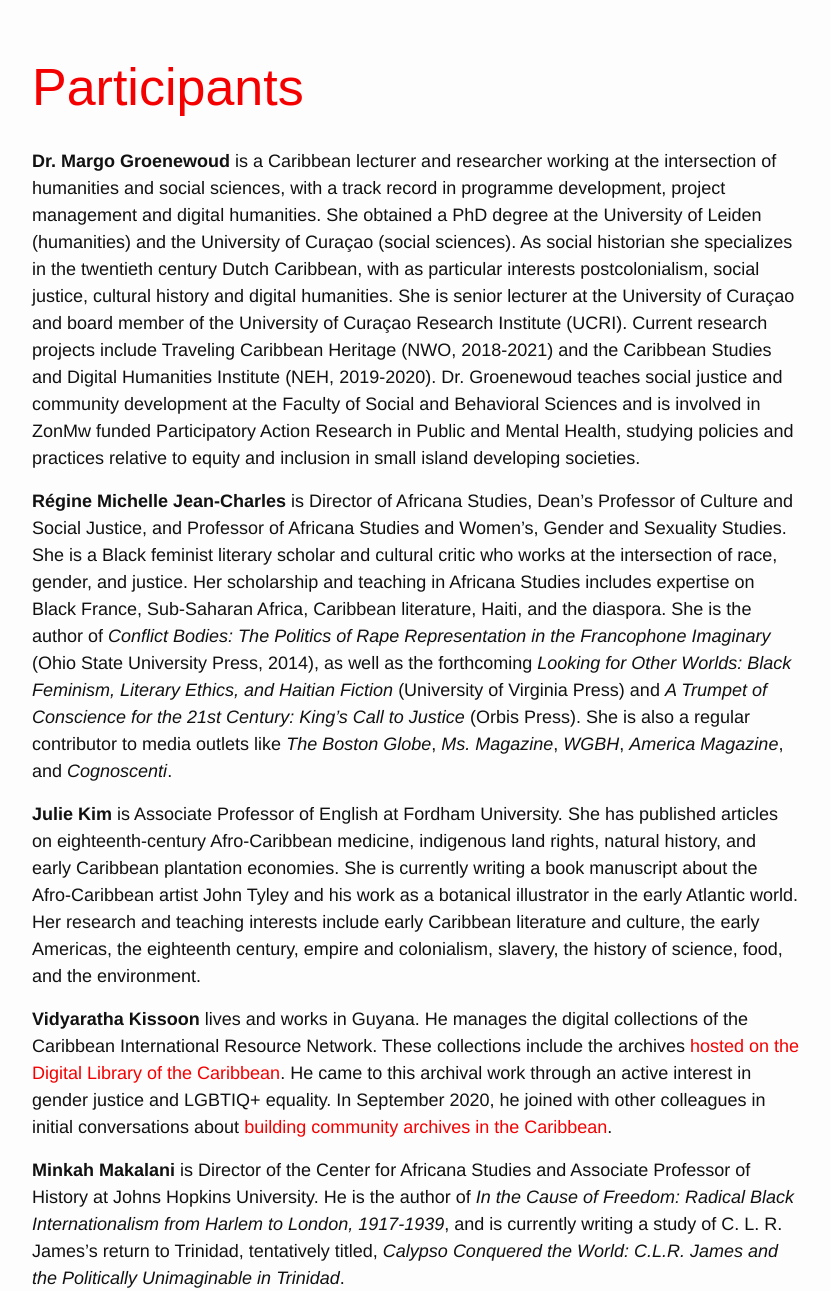
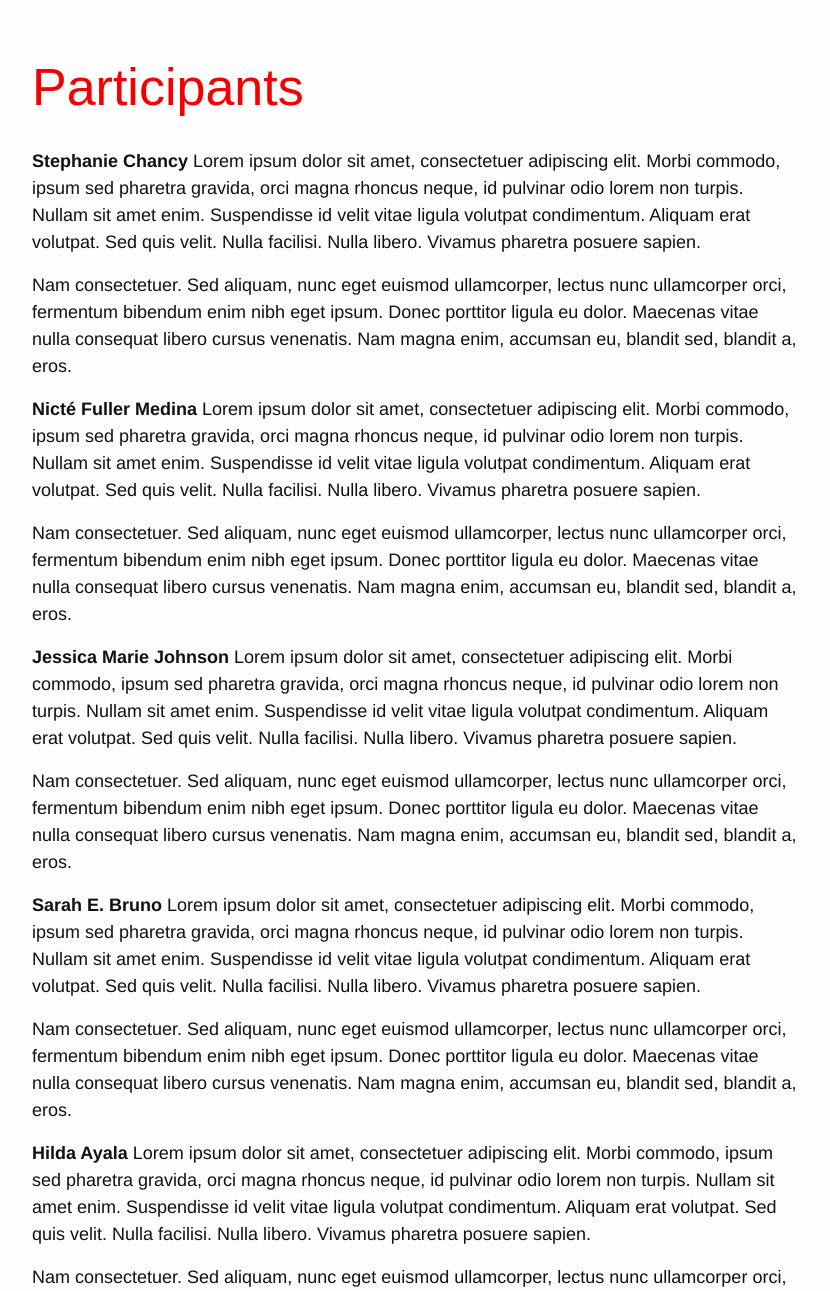
Before and after one commit to kliftonyale/tcd10, a Jekyll site: the page built from participants.md, in a window 1280 px wide and 1400 px high, scrolled down 495 px, cut to the strip 109-1400 px from the top of the window. Shown: the whole strip, without its empty margins (224-1054 px from the left). Built offline with Jekyll 4.4.1, drawn with Linux system fonts in a browser that asks for light colours; some of the changed text lies outside the part shown.

Commit message:
added participants page

```diff
--- a/participants.md
+++ b/participants.md
@@ -5,20 +5,42 @@ title: Participants
 
 # Participants
 
-**Dr. Margo Groenewoud** is a Caribbean lecturer and researcher working at the intersection of humanities and social sciences, with a track record in programme development, project management and digital humanities. She obtained a PhD degree at the University of Leiden (humanities) and the University of Curaçao (social sciences). As social historian she specializes in the twentieth century Dutch Caribbean, with as particular interests postcolonialism, social justice, cultural history and digital humanities. She is senior lecturer at the University of Curaçao and board member of the University of Curaçao Research Institute (UCRI). Current research projects include Traveling Caribbean Heritage (NWO, 2018-2021) and the Caribbean Studies and Digital Humanities Institute (NEH, 2019-2020). Dr. Groenewoud teaches social justice and community development at the Faculty of Social and Behavioral Sciences and is involved in ZonMw funded Participatory Action Research in Public and Mental Health, studying policies and practices relative to equity and inclusion in small island developing societies.
+**Stephanie Chancy**
+Lorem ipsum dolor sit amet, consectetuer adipiscing elit. Morbi commodo, ipsum sed pharetra gravida, orci magna rhoncus neque, id pulvinar odio lorem non turpis. Nullam sit amet enim. Suspendisse id velit vitae ligula volutpat condimentum. Aliquam erat volutpat. Sed quis velit. Nulla facilisi. Nulla libero. Vivamus pharetra posuere sapien.
 
-**Régine Michelle Jean-Charles** is Director of Africana Studies, Dean’s Professor of Culture and Social Justice, and Professor of Africana Studies and Women’s, Gender and Sexuality Studies. She is a Black feminist literary scholar and cultural critic who works at the intersection of race, gender, and justice. Her scholarship and teaching in Africana Studies includes expertise on Black France, Sub-Saharan Africa, Caribbean literature, Haiti, and the diaspora. She is the author of _Conflict Bodies: The Politics of Rape Representation in the Francophone Imaginary_ (Ohio State University Press, 2014), as well as the forthcoming _Looking for Other Worlds: Black Feminism, Literary Ethics, and Haitian Fiction_ (University of Virginia Press) and _A Trumpet of Conscience for the 21st Century: King’s Call to Justice_ (Orbis Press). She is also a regular contributor to media outlets like _The Boston Globe_, _Ms. Magazine_, _WGBH_, _America Magazine_, and _Cognoscenti_.
+Nam consectetuer. Sed aliquam, nunc eget euismod ullamcorper, lectus nunc ullamcorper orci, fermentum bibendum enim nibh eget ipsum. Donec porttitor ligula eu dolor. Maecenas vitae nulla consequat libero cursus venenatis. Nam magna enim, accumsan eu, blandit sed, blandit a, eros.
 
-**Julie Kim** is Associate Professor of English at Fordham University. She has published articles on eighteenth-century Afro-Caribbean medicine, indigenous land rights, natural history, and early Caribbean plantation economies. She is currently writing a book manuscript about the Afro-Caribbean artist John Tyley and his work as a botanical illustrator in the early Atlantic world. Her research and teaching interests include early Caribbean literature and culture, the early Americas, the eighteenth century, empire and colonialism, slavery, the history of science, food, and the environment.
+**Nicté Fuller Medina**
+Lorem ipsum dolor sit amet, consectetuer adipiscing elit. Morbi commodo, ipsum sed pharetra gravida, orci magna rhoncus neque, id pulvinar odio lorem non turpis. Nullam sit amet enim. Suspendisse id velit vitae ligula volutpat condimentum. Aliquam erat volutpat. Sed quis velit. Nulla facilisi. Nulla libero. Vivamus pharetra posuere sapien.
 
-**Vidyaratha Kissoon** lives and works in Guyana. He manages the digital collections of the Caribbean International Resource Network. These collections include the archives [hosted on the Digital Library of the Caribbean](https://dloc.com/icirn). He came to this archival work through an active interest in gender justice and LGBTIQ+ equality. In September 2020, he joined with other colleagues in initial conversations about [building community archives in the Caribbean](https://churchroadman.blogspot.com/2021/09/notes-from-conversation-about-building.html).
+Nam consectetuer. Sed aliquam, nunc eget euismod ullamcorper, lectus nunc ullamcorper orci, fermentum bibendum enim nibh eget ipsum. Donec porttitor ligula eu dolor. Maecenas vitae nulla consequat libero cursus venenatis. Nam magna enim, accumsan eu, blandit sed, blandit a, eros.
 
-**Minkah Makalani** is Director of the Center for Africana Studies and Associate Professor of History at Johns Hopkins University. He is the author of _In the Cause of Freedom: Radical Black Internationalism from Harlem to London, 1917-1939_, and is currently writing a study of C. L. R. James's return to Trinidad, tentatively titled, _Calypso Conquered the World: C.L.R. James and the Politically Unimaginable in Trinidad_.
+**Jessica Marie Johnson**
+Lorem ipsum dolor sit amet, consectetuer adipiscing elit. Morbi commodo, ipsum sed pharetra gravida, orci magna rhoncus neque, id pulvinar odio lorem non turpis. Nullam sit amet enim. Suspendisse id velit vitae ligula volutpat condimentum. Aliquam erat volutpat. Sed quis velit. Nulla facilisi. Nulla libero. Vivamus pharetra posuere sapien.
 
-**Aida Montero** has served as a professional consultant and information advisor in the Dominican Republic. She has led projects focused on the design, creation and implementation of specialized libraries and the improvement of the infrastructure of information and knowledge management centers nationwide. She has participated in conferences, courses, seminars, and workshops on libraries, access to information and knowledge management systems worldwide, which has allowed her to be aware of the trends of libraries and the challenges they face in a global framework.
+Nam consectetuer. Sed aliquam, nunc eget euismod ullamcorper, lectus nunc ullamcorper orci, fermentum bibendum enim nibh eget ipsum. Donec porttitor ligula eu dolor. Maecenas vitae nulla consequat libero cursus venenatis. Nam magna enim, accumsan eu, blandit sed, blandit a, eros.
 
-**Matthew J. Smith** is Professor of History and Director of the [Centre for the Study of the Legacies of British Slavery](https://www.ucl.ac.uk/lbs/). Previously he taught at the University of the West Indies, Mona in Jamaica where he was Professor of Caribbean History. His research is pan-Caribbean with special interest in Haiti and Jamaica.
+**Sarah E. Bruno**
+Lorem ipsum dolor sit amet, consectetuer adipiscing elit. Morbi commodo, ipsum sed pharetra gravida, orci magna rhoncus neque, id pulvinar odio lorem non turpis. Nullam sit amet enim. Suspendisse id velit vitae ligula volutpat condimentum. Aliquam erat volutpat. Sed quis velit. Nulla facilisi. Nulla libero. Vivamus pharetra posuere sapien.
 
-**Hadassah St. Hubert, Ph.D** is a historian and independent scholar.  She is the former Council on Library Information Resources ([CLIR](https://www.clir.org/fellowships/postdoc/fellowsupdate/)) Postdoctoral Fellow in Data Curation for Latin American and Caribbean Studies with the Digital Library of the Caribbean ([dLOC](http://www.dloc.com/)). Her research interests focus on visual culture and the representation of developing nations at World's Fairs and Expositions. Her experience includes digital humanities, archival preservation, collaborations across cultural institutions, and digitizing endangered collections.
+Nam consectetuer. Sed aliquam, nunc eget euismod ullamcorper, lectus nunc ullamcorper orci, fermentum bibendum enim nibh eget ipsum. Donec porttitor ligula eu dolor. Maecenas vitae nulla consequat libero cursus venenatis. Nam magna enim, accumsan eu, blandit sed, blandit a, eros.
 
-**Kimberly Takahata** is an Assistant Professor in the English Department at Villanova University, where she focuses on literature of the eighteenth-century Atlantic World and works at the intersection of early American literature and Indigenous Studies. Her current project examines settler descriptions of Indigenous remains as sites of anticolonial expressions and literary sovereignty. In addition to serving as a co-editor of [Digital Grainger](https://digital-grainger.github.io/grainger/), she is also an editor for _[Insurrect!](https://insurrecthistory.org/)_, an online publication devoted to anticolonial frameworks and critiques of racial capitalism in Early American Studies.
+**Hilda Ayala**
+Lorem ipsum dolor sit amet, consectetuer adipiscing elit. Morbi commodo, ipsum sed pharetra gravida, orci magna rhoncus neque, id pulvinar odio lorem non turpis. Nullam sit amet enim. Suspendisse id velit vitae ligula volutpat condimentum. Aliquam erat volutpat. Sed quis velit. Nulla facilisi. Nulla libero. Vivamus pharetra posuere sapien.
+
+Nam consectetuer. Sed aliquam, nunc eget euismod ullamcorper, lectus nunc ullamcorper orci, fermentum bibendum enim nibh eget ipsum. Donec porttitor ligula eu dolor. Maecenas vitae nulla consequat libero cursus venenatis. Nam magna enim, accumsan eu, blandit sed, blandit a, eros.
+
+**Joel Blanco**
+Lorem ipsum dolor sit amet, consectetuer adipiscing elit. Morbi commodo, ipsum sed pharetra gravida, orci magna rhoncus neque, id pulvinar odio lorem non turpis. Nullam sit amet enim. Suspendisse id velit vitae ligula volutpat condimentum. Aliquam erat volutpat. Sed quis velit. Nulla facilisi. Nulla libero. Vivamus pharetra posuere sapien.
+
+Nam consectetuer. Sed aliquam, nunc eget euismod ullamcorper, lectus nunc ullamcorper orci, fermentum bibendum enim nibh eget ipsum. Donec porttitor ligula eu dolor. Maecenas vitae nulla consequat libero cursus venenatis. Nam magna enim, accumsan eu, blandit sed, blandit a, eros.
+
+**Valeria Fernandez**
+Lorem ipsum dolor sit amet, consectetuer adipiscing elit. Morbi commodo, ipsum sed pharetra gravida, orci magna rhoncus neque, id pulvinar odio lorem non turpis. Nullam sit amet enim. Suspendisse id velit vitae ligula volutpat condimentum. Aliquam erat volutpat. Sed quis velit. Nulla facilisi. Nulla libero. Vivamus pharetra posuere sapien.
+
+Nam consectetuer. Sed aliquam, nunc eget euismod ullamcorper, lectus nunc ullamcorper orci, fermentum bibendum enim nibh eget ipsum. Donec porttitor ligula eu dolor. Maecenas vitae nulla consequat libero cursus venenatis. Nam magna enim, accumsan eu, blandit sed, blandit a, eros.
+
+**Jeanmarie Lugo**
+Lorem ipsum dolor sit amet, consectetuer adipiscing elit. Morbi commodo, ipsum sed pharetra gravida, orci magna rhoncus neque, id pulvinar odio lorem non turpis. Nullam sit amet enim. Suspendisse id velit vitae ligula volutpat condimentum. Aliquam erat volutpat. Sed quis velit. Nulla facilisi. Nulla libero. Vivamus pharetra posuere sapien.
+
+Nam consectetuer. Sed aliquam, nunc eget euismod ullamcorper, lectus nunc ullamcorper orci, fermentum bibendum enim nibh eget ipsum. Donec porttitor ligula eu dolor. Maecenas vitae nulla consequat libero cursus venenatis. Nam magna enim, accumsan eu, blandit sed, blandit a, eros.
```
Also changed, not shown: _program/schedule.md (line endings or trailing spaces).
